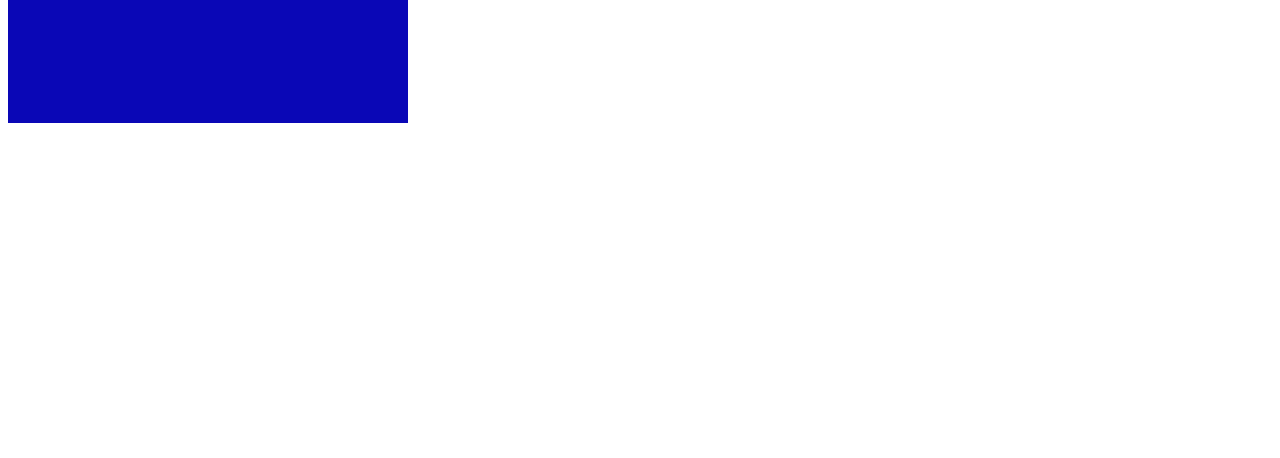
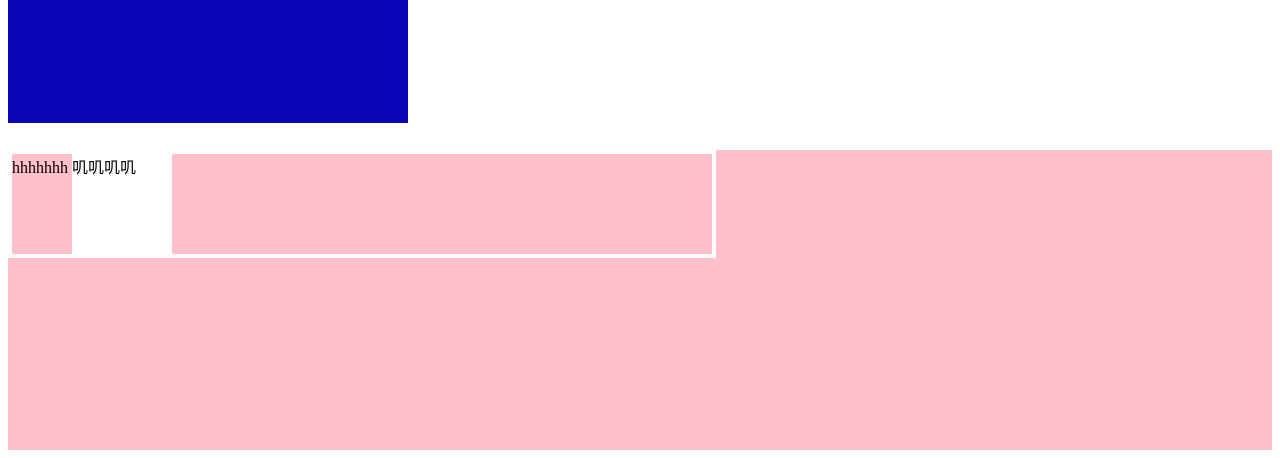
Before and after one commit to liujijji/-, a plain HTML site: page index.html in a window 1280 px wide. Shown: the part 645-1103 px from the top of the page. Before the commit the page ends 800 px from the top, so only its background shows below. Drawn offline with Linux system fonts and the light colour scheme.

Commit message:
'对gev最大的一次该变'

```diff
--- a/index.html
+++ b/index.html
@@ -17,6 +17,11 @@
     <h1>第5次修改h1</h1>
     <h1 class="hhh">dev分支第一次操作</h1>
     <h1 class="hhh1">dev分支第2次操作</h1>
+    <div>
+        <p>hhhhhhh
+            <span>叽叽叽叽</span>
+        </p>
+    </div>
 </body>
 
 </html>
--- a/less/index.less
+++ b/less/index.less
@@ -16,3 +16,20 @@ h1:nth-of-type(1){
     width: 400px;
     height: 200px ;
 }
+div{
+    width: 100%;
+    height: 300px;
+    background-color:pink;
+    p{
+        display: block;
+        width: 700px;
+        height: 100px;
+        border: 4px solid white;
+        span{
+            display: inline-block;
+            background-color: white;
+            width: 100px;
+            height: 100px;
+        }
+    }
+}
```
Also changed, not shown: less/index.css.
